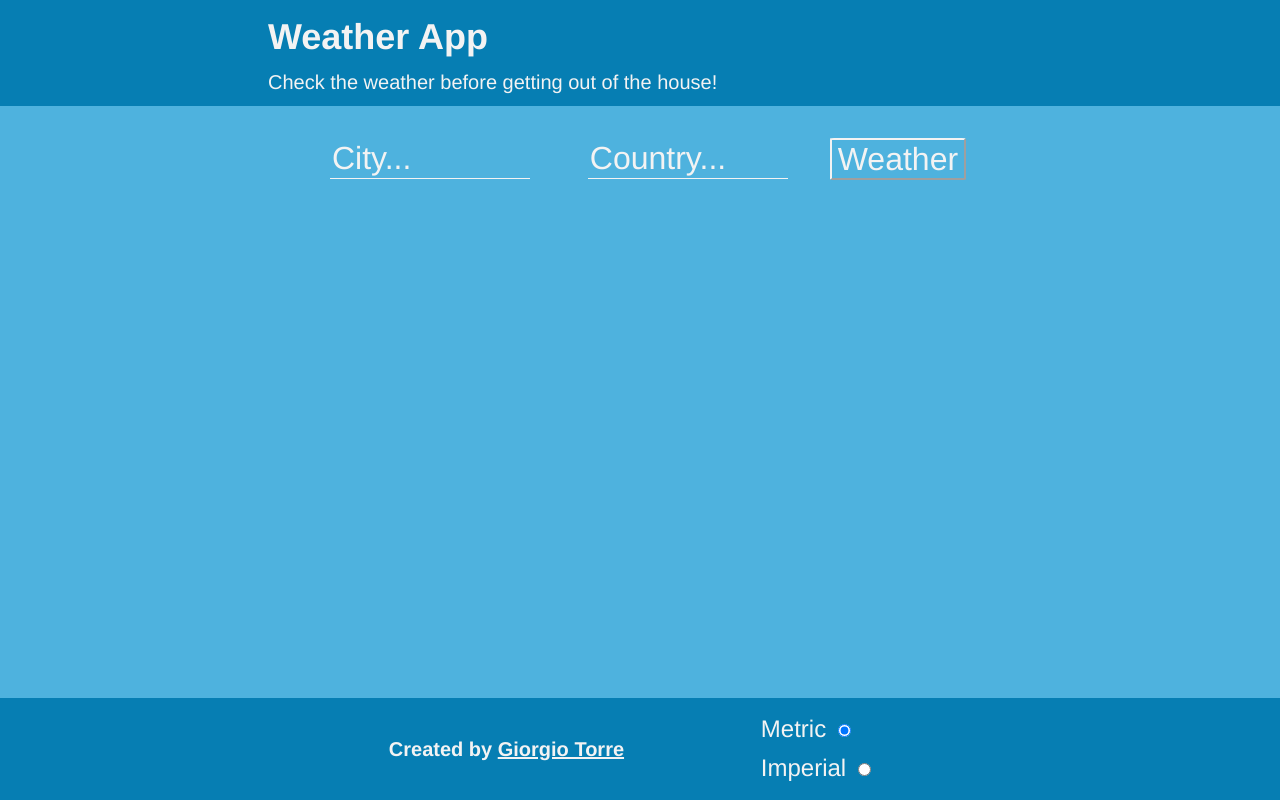
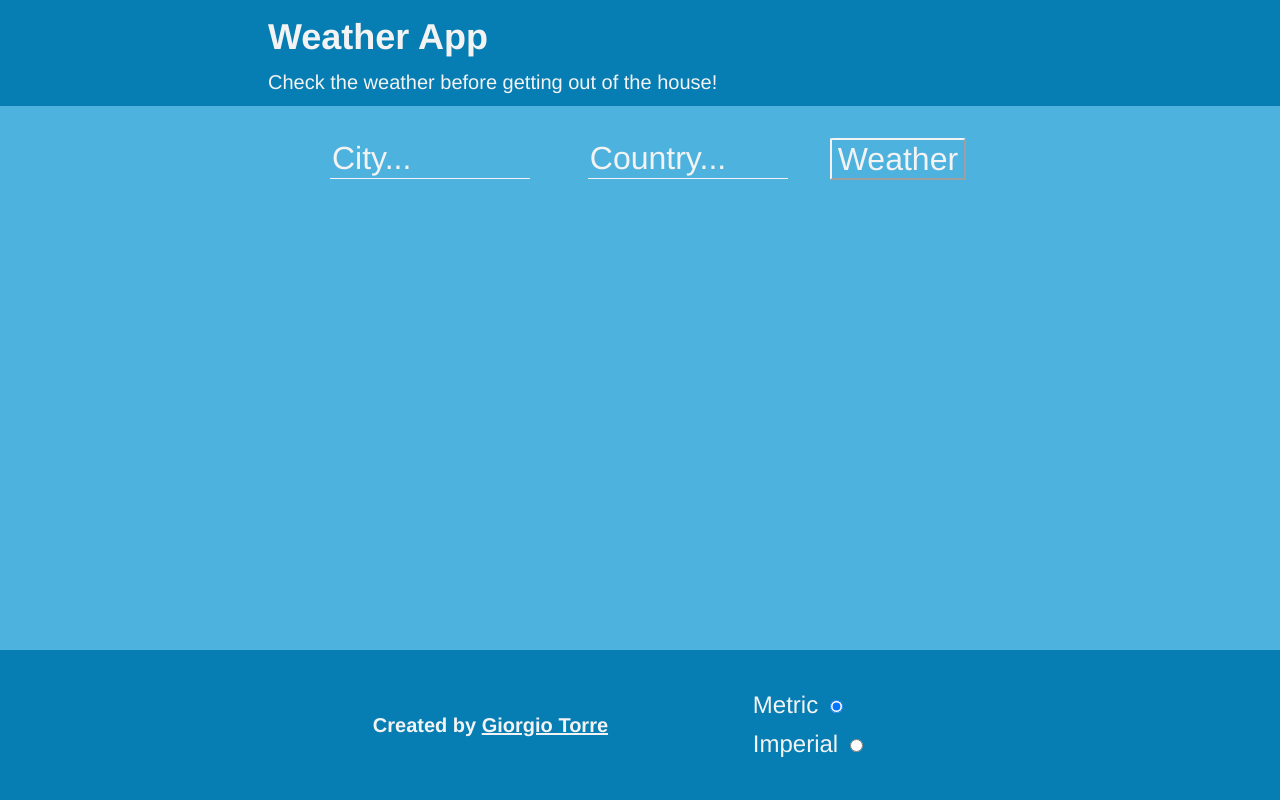
Before and after one commit to towerbrother/weather-app, a React (Create React App) app: page / in a window 1280 px wide. Built offline with nearby package versions, Linux system fonts and the light colour scheme.

Commit message:
Added WeatherCard styling file

```diff
--- a/src/styles/styles.scss
+++ b/src/styles/styles.scss
@@ -1,11 +1,13 @@
 @import "./base/settings";
 @import "./base/base";
 @import "./components/App";
+@import "./components/container";
 @import "./components/CurrentDisplay";
+@import "./components/Error";
+@import "./components/Footer";
 @import "./components/ForecastDisplay";
 @import "./components/Form";
+@import "./components/Header";
 @import "./components/Input";
-@import "./components/Error";
-@import "./components/Footer";
-@import "./components/Header";
-@import "./components/container";
+@import "./components/LoadingPage";
+@import "./components/WeatherCard";
```
Also changed, not shown: src/styles/components/_WeatherCard.scss (added).
